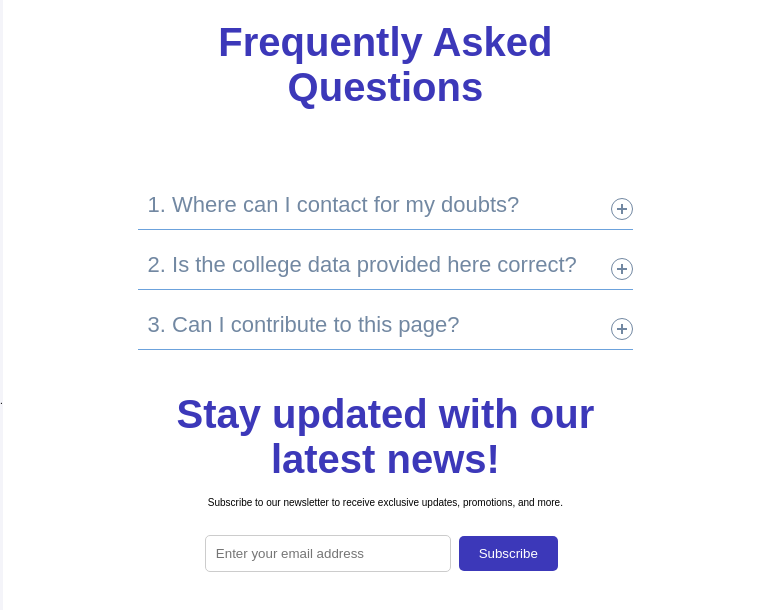
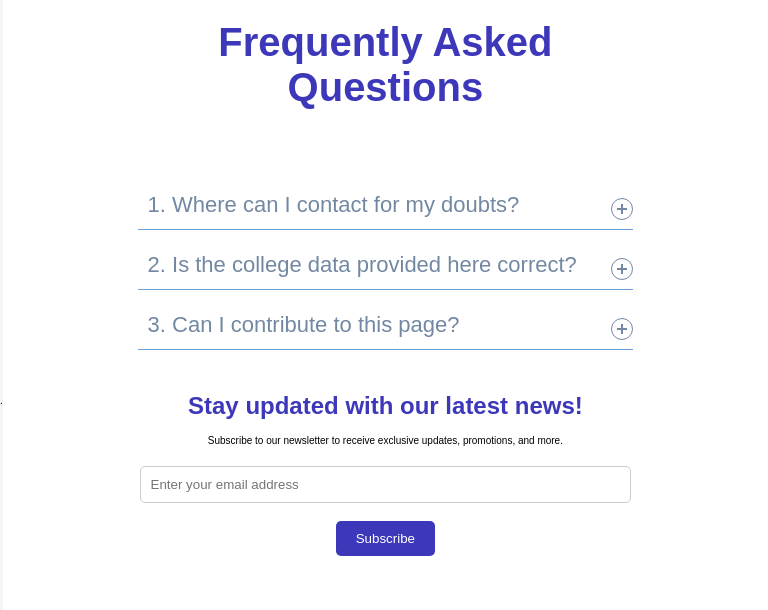
Before and after one commit to Counselllor/Counsellor-Web, a React (Vite) app: page /FAQs in a window 768 px wide. Shown: the top 610 px of the page. Built offline with nearby package versions, Linux system fonts and the light colour scheme; a web font is replaced by a local one.

Commit message:
fixed-responsive

```diff
--- a/src/components/FAQs/FAQs.css
+++ b/src/components/FAQs/FAQs.css
@@ -271,9 +271,15 @@
   bottom: 0;
   background: rgba(0, 0, 0, 0.5);
 }
+.newsletter-section h2{
+  font-size: 40px !important;
+}
+@media (max-width: 768px) {
 
-@media (min-width: 768px) {
+  .newsletter-section h2{
+    font-size: 24px !important;
+  }
   #email {
-    width: 50%;
+    width: 100%;
   }
 }
```
